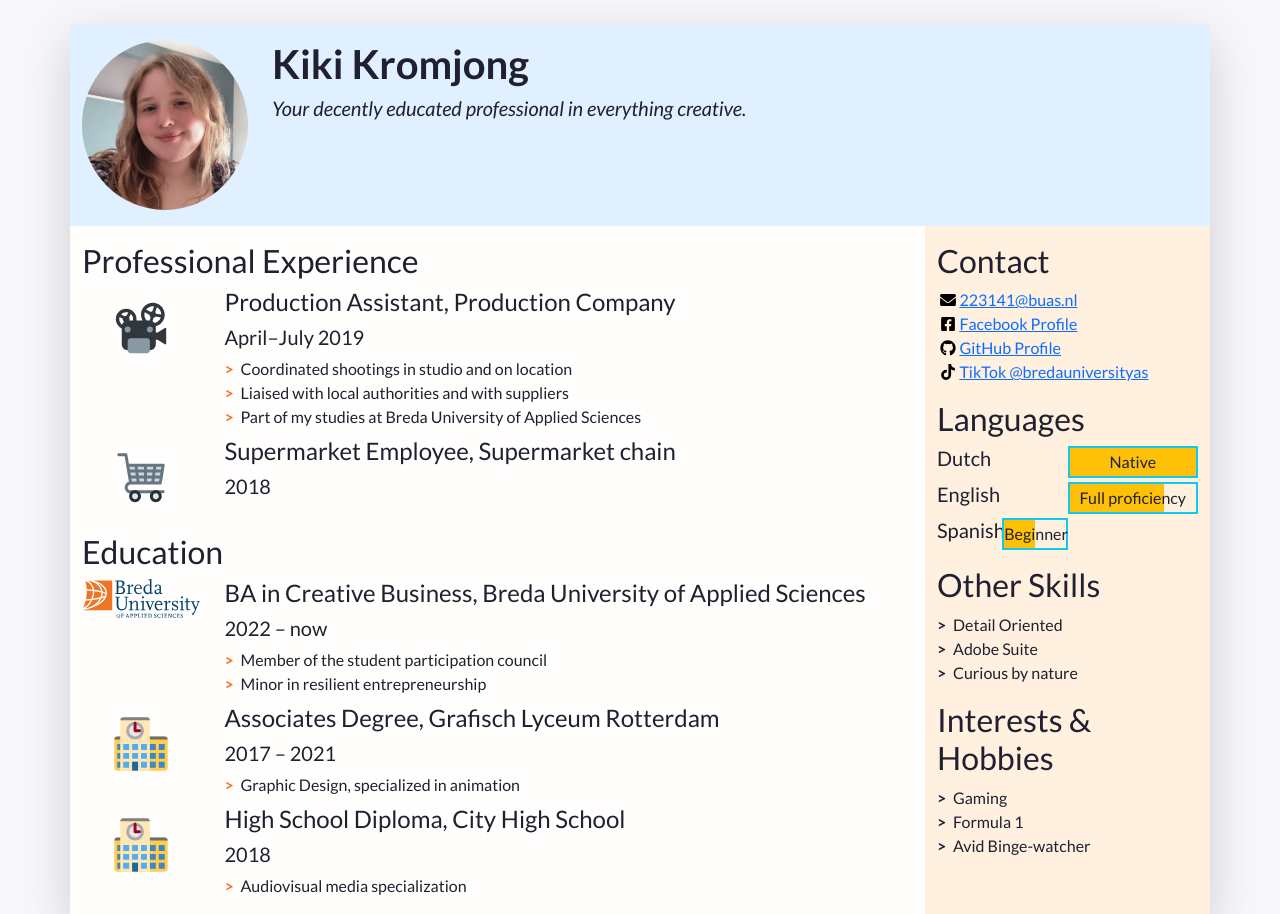
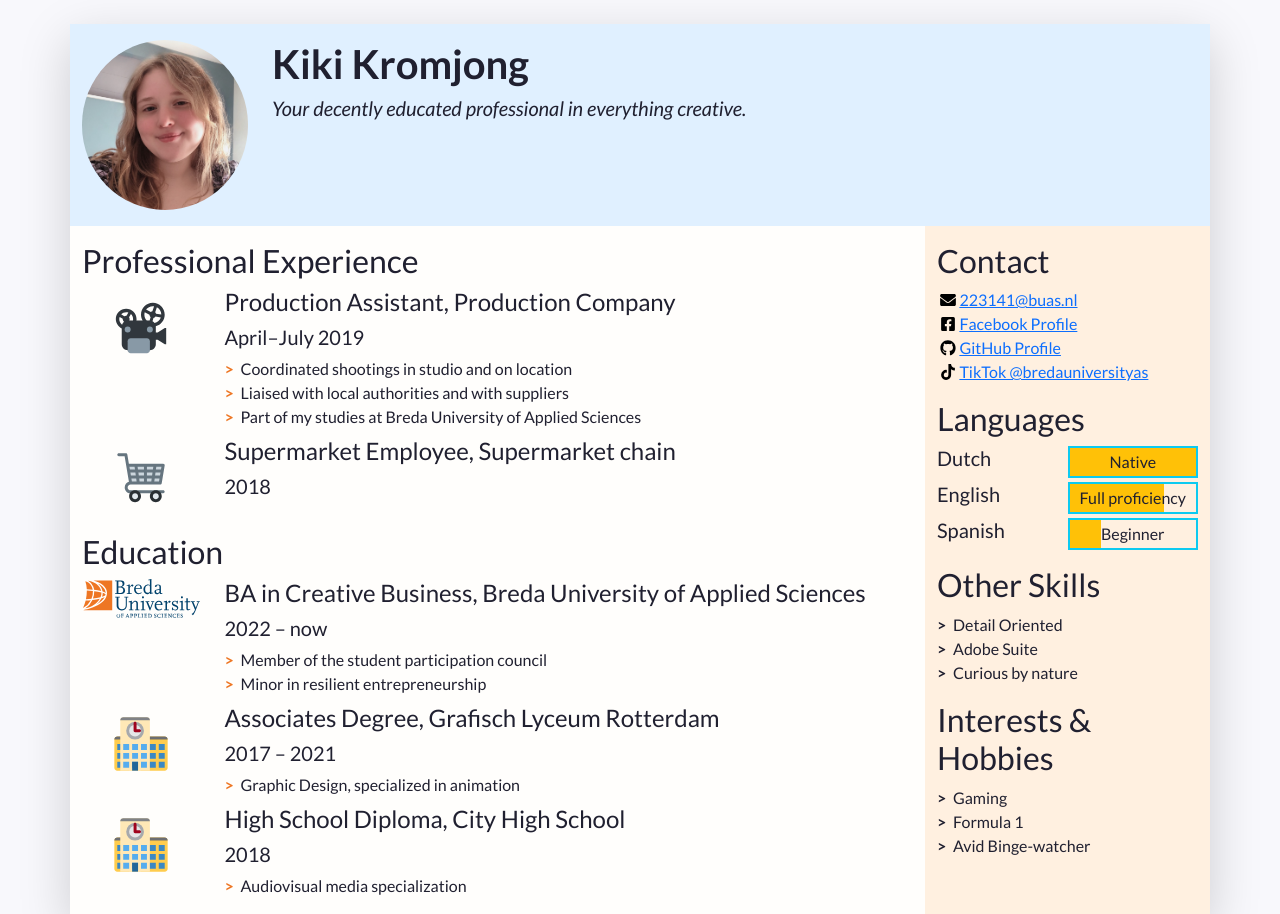
Before and after one commit to oneiiri/PRJ4-Production-CV, a plain HTML site: page index.html in a window 1280 px wide. Shown: the top 914 px of the page. Drawn offline with nearby package versions, Linux system fonts and the light colour scheme.

Commit message:
Update on CV
Updated some issues with language skills

```diff
--- a/index.html
+++ b/index.html
@@ -233,10 +233,10 @@
                 </div>
               </li>
               <li class="language-item d-flex mb-1">
-                <h5 class="language-name w-25">Spanish</h5>
-                <div class="language-level w-25 border border-info border-2 position-relative">
+                <h5 class="language-name w-50">Spanish</h5>
+                <div class="language-level w-50 border border-info border-2 position-relative">
                   <!-- The div below is a progress bar. Choose between w-25, w-50, w-75 and w-100 to show your level of fluency -->
-                  <div class="language-progress position-absolute bg-warning h-100 w-50"></div>
+                  <div class="language-progress position-absolute bg-warning h-100 w-25"></div>
                   <h6 class="position-absolute w-100 text-center top-0 py-1">Beginner</h6>
                 </div>
               </li>
```
